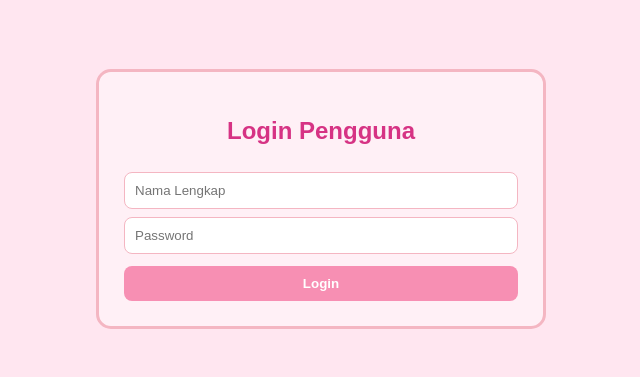
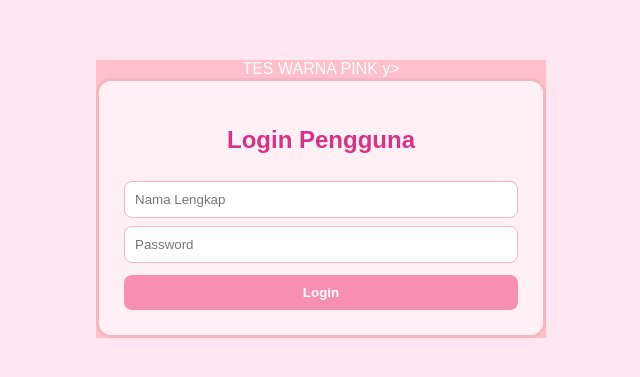
Before and after one commit to marshachairani29-max/marshaa, a plain HTML site: page index.html in a window 1280 px wide. Shown: the part 201-578 px from the top of the page, without its empty margins (319-959 px from the left). Drawn offline with Linux system fonts and the light colour scheme.

Commit message:
Fix HTML structure and add pink header

```diff
--- a/index.html
+++ b/index.html
@@ -5,7 +5,10 @@
     <title>Klasifikasi Lingkungan Berbasis AI</title>
     <link rel="stylesheet" href="style.css">
 </head>
-<body>
+<bod<h1 style="background:pink;color:white;text-align:center;">
+TES WARNA PINK
+</h1>
+y>
 
 <!-- LOGIN -->
 <div class="container" id="loginPage">
```
